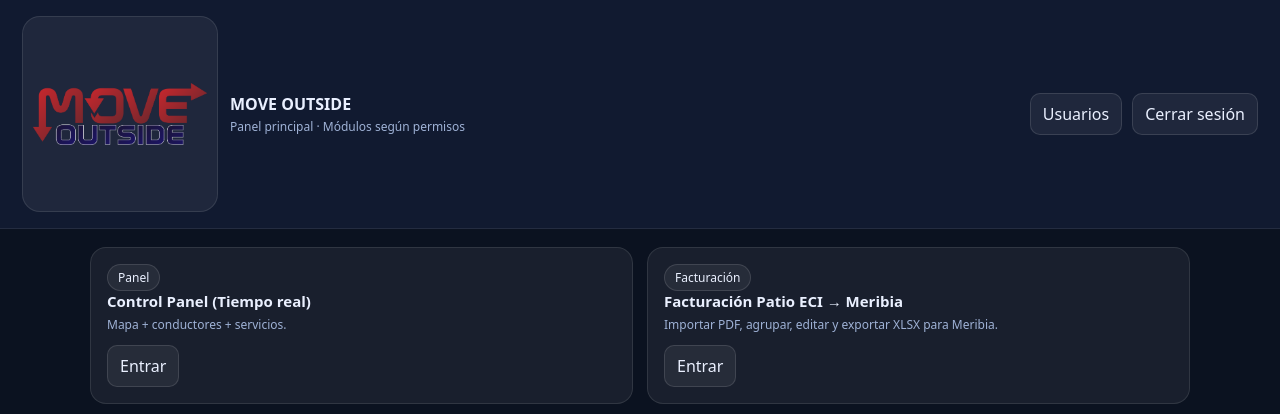
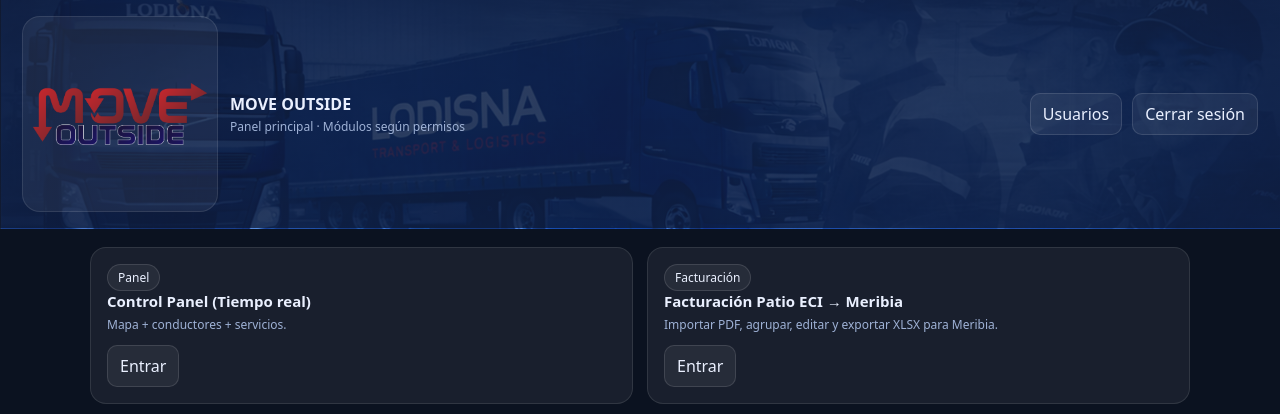
Before and after one commit to jcab07/moveoutside, a Flask app: page / in a window 1280 px wide. Shown: the top 414 px of the page. Run offline with Flask 3, Linux system fonts and the light colour scheme; the visitor is signed in with stand-in values (Sample User, id 1).

Commit message:
dashboard header background

```diff
--- a/templates/dashboard.html
+++ b/templates/dashboard.html
@@ -6,7 +6,23 @@
   <title>MOVE OUTSIDE | Dashboard</title>
   <style>
     body{margin:0;font-family:system-ui;background:#0b1220;color:#eaf0ff}
-    header{display:flex;justify-content:space-between;align-items:center;padding:16px 22px;background:#111a30;border-bottom:1px solid rgba(255,255,255,.08)}
+    header{
+  display:flex;
+  justify-content:space-between;
+  align-items:center;
+  padding:16px 22px;
+  border-bottom:1px solid rgba(255,255,255,.08);
+
+  /* ✅ Header gráfico (static/header.png) */
+  background-color:#111a30;
+  background-image:
+    linear-gradient(rgba(17,26,48,.75), rgba(17,26,48,.75)),
+    url("/static/header.png");
+  background-size: cover;
+  background-position: center;
+  background-repeat: no-repeat;
+}
+
     .brand{display:flex;align-items:center;gap:12px}
     .brand img{
       width:174px;height:174px;object-fit:contain;
```
